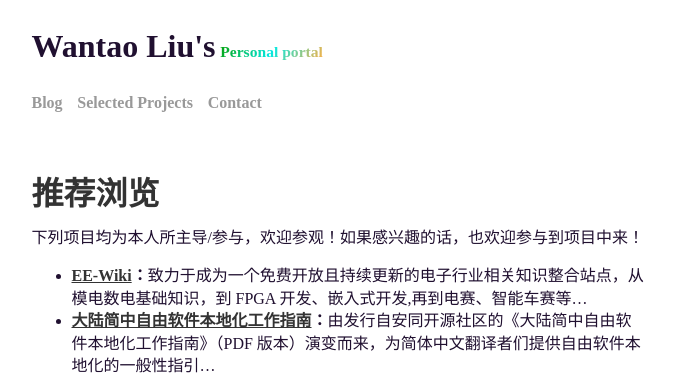
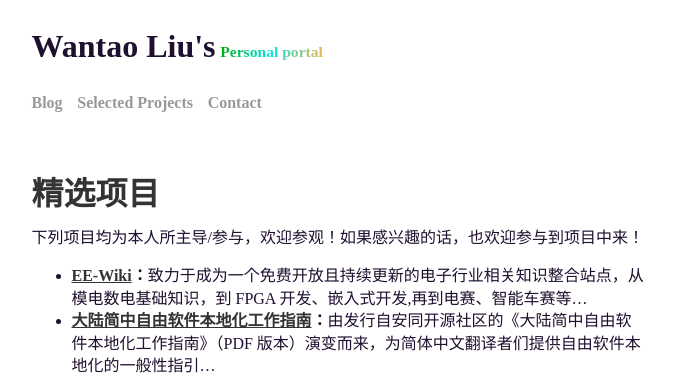
Before and after one commit to Tenktau/me.vantao.cn, a Jekyll site: the page built from menu/selected.md, in a window 1280 px wide. Shown: the top 375 px of the page, without its empty margins (301-975 px from the left). Built offline with Jekyll 4.4.1, drawn with Linux system fonts in a browser that asks for light colours.

Commit message:
feat: change the title of selected* pages

```diff
--- a/menu/selected.md
+++ b/menu/selected.md
@@ -1,6 +1,6 @@
 ---
 layout: page
-title: 推荐浏览
+title: 精选项目
 permalink: /selected
 ---
 
```
Also changed, not shown: menu/selected-en.md (+1 -1 lines).
